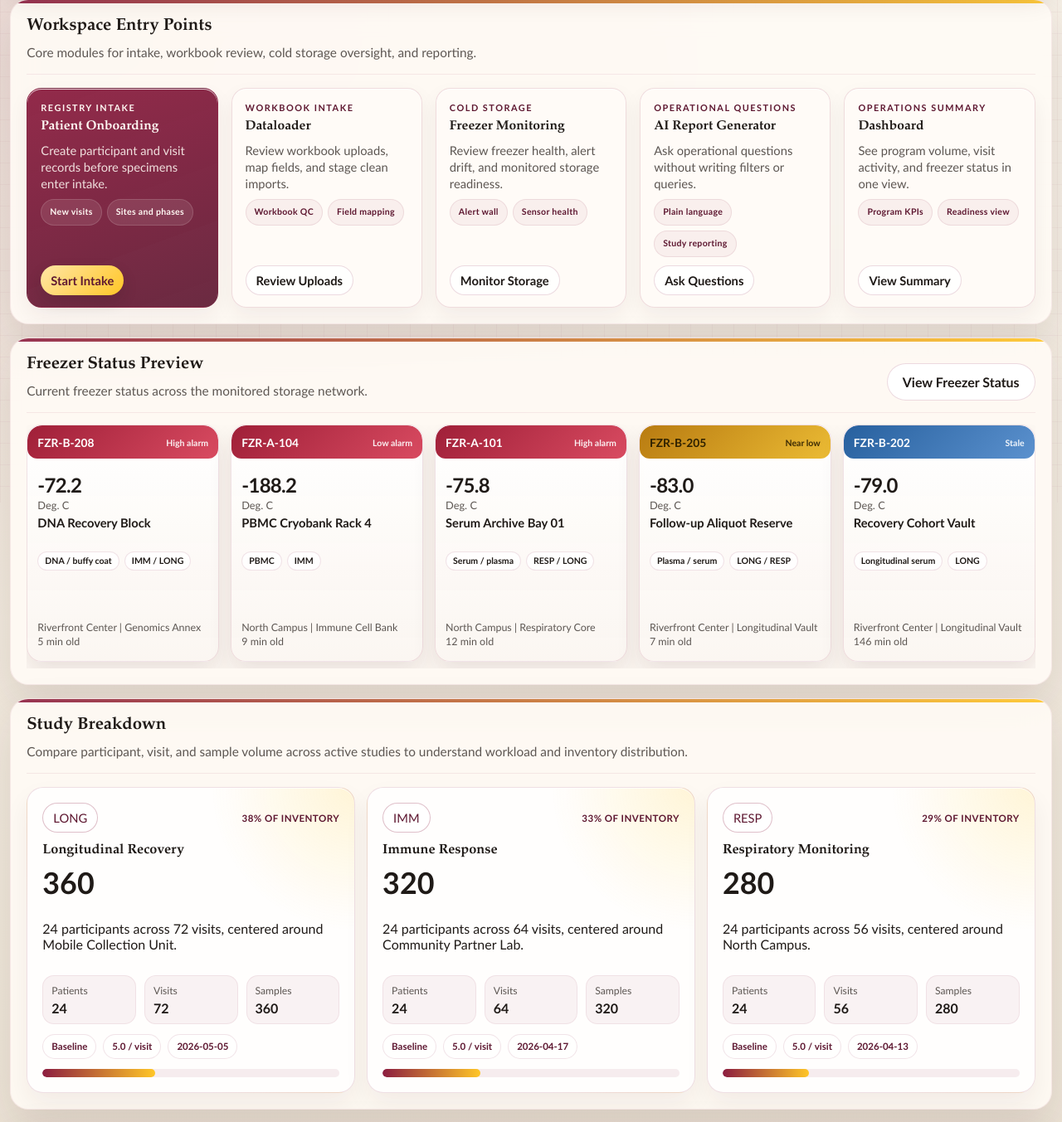
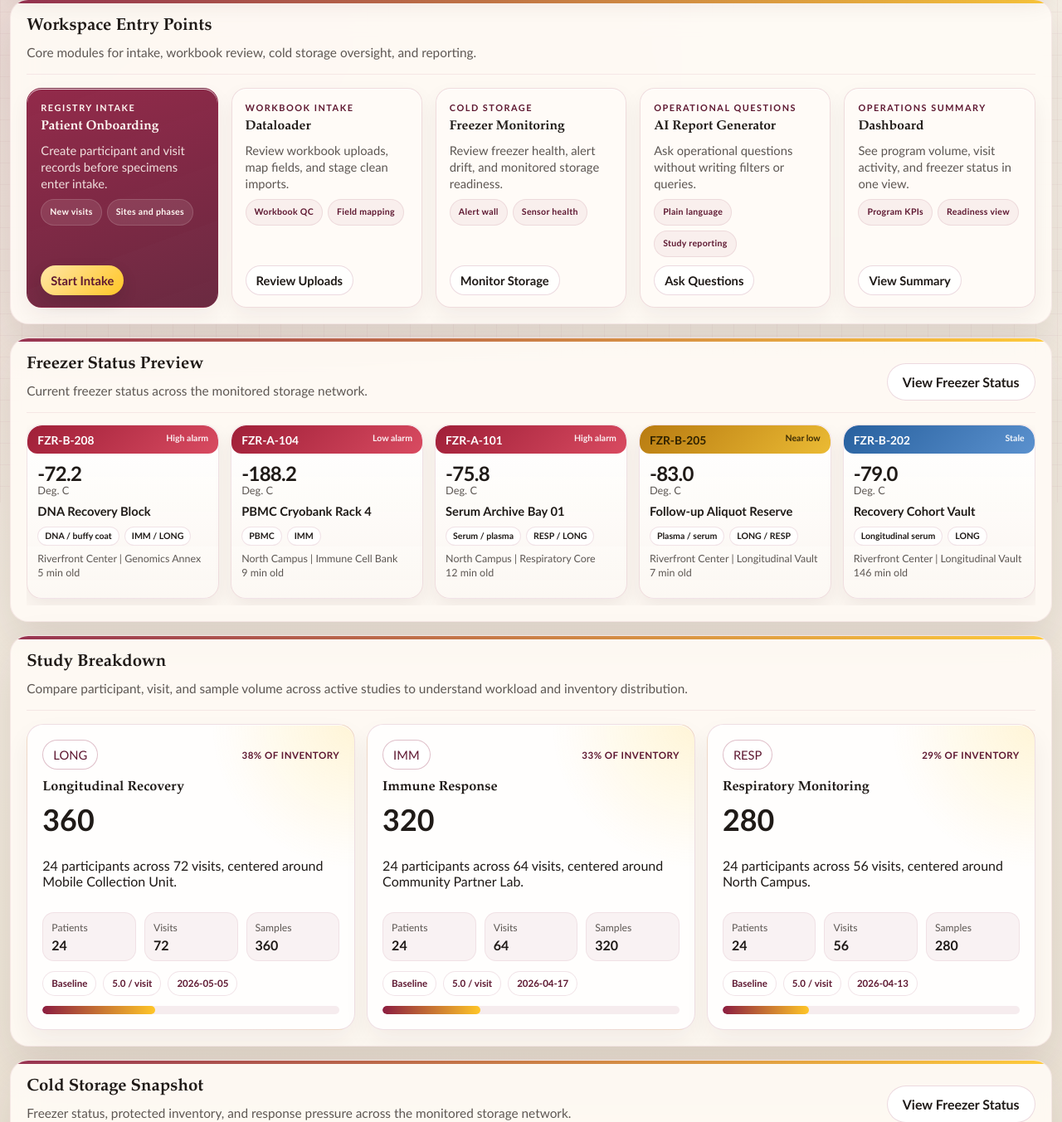
Before and after one commit to mganesh1610/codex-creator-challenge-demo, a FastAPI app: page /home in a window 1280 px wide. Shown: the part 194-1547 px from the top of the page at 83% size. Run offline with FastAPI, Linux system fonts and the light colour scheme; some libraries are stand-ins or nearby versions.

Commit message:
Restore compact home freezer preview tiles

```diff
--- a/public/static/freezer.css
+++ b/public/static/freezer.css
@@ -790,6 +790,40 @@ body.freezer-pane-open {
 .home-freezer-preview-row .freezer-tile {
   text-decoration: none;
   color: inherit;
+  min-height: 210px;
+  display: block;
+  align-content: normal;
+  gap: 0;
+  background: linear-gradient(180deg, rgba(255, 255, 255, 0.98), rgba(252, 248, 243, 0.96));
+  box-shadow: 0 10px 22px rgba(58, 21, 31, 0.08);
+}
+
+.home-freezer-preview-row .freezer-tile-ribbon {
+  margin-bottom: 12px;
+  min-height: 0;
+  align-items: flex-start;
+}
+
+.home-freezer-preview-row .freezer-tile-reading {
+  display: block;
+  min-height: 0;
+}
+
+.home-freezer-preview-row .freezer-tile-name {
+  margin-top: 8px;
+  display: block;
+  min-height: 0;
+}
+
+.home-freezer-preview-row .freezer-tile-focus {
+  margin-top: 9px;
+  align-content: normal;
+  min-height: 0;
+}
+
+.home-freezer-preview-row .freezer-tile-meta {
+  margin-top: 8px;
+  align-self: auto;
 }
 
 .home-freezer-preview-row::-webkit-scrollbar {
```
